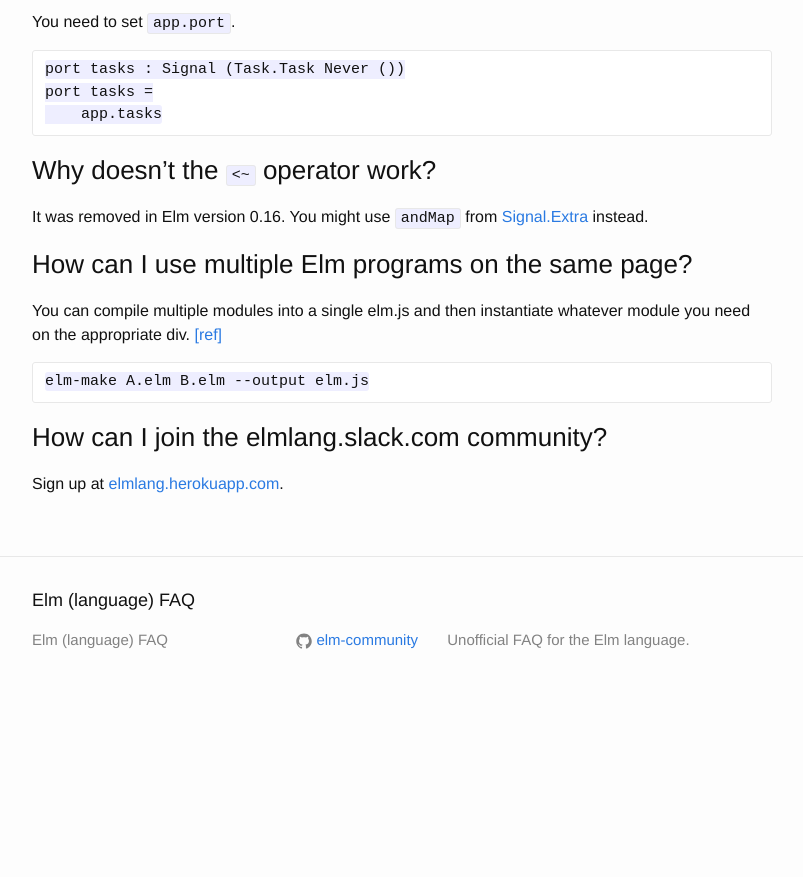
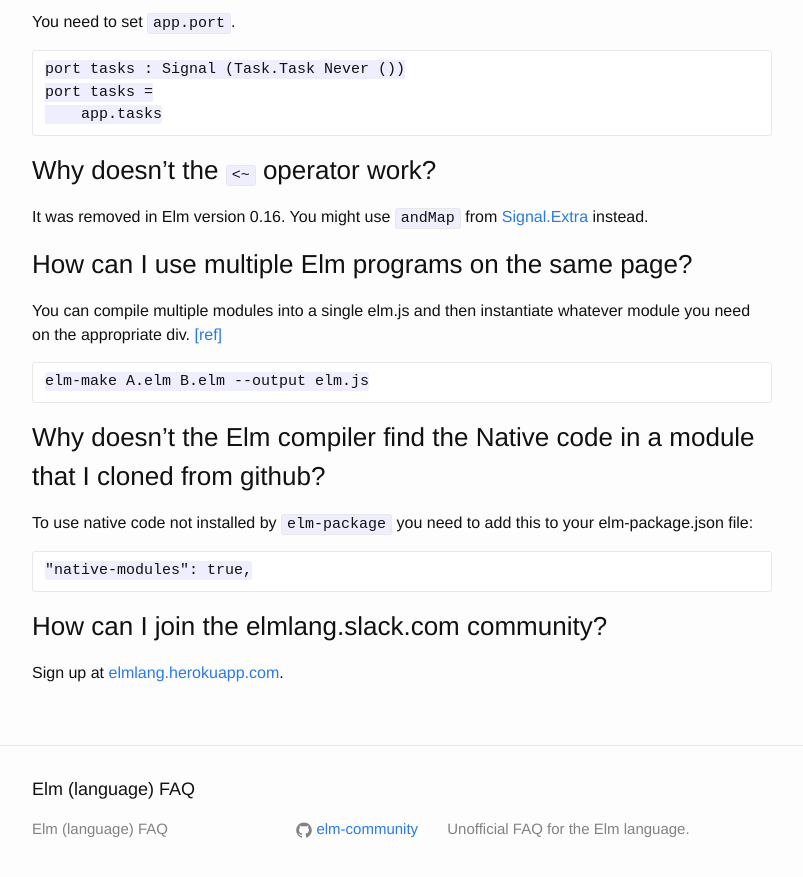
Before and after one commit to gunnarahlberg/elm-faq, a Jekyll site: the page built from index.md, in a window 1280 px wide and 900 px high, scrolled down 2286 px. Shown: the top 877 px of the window, without its empty margins (238-1041 px from the left). Built offline with Jekyll 4.4.1, drawn with Linux system fonts in a browser that asks for light colours; before the commit the page ends 2997 px from its top, so only the background shows below that.

Commit message:
About `native-modules` in elm-package.json.

```diff
--- a/index.md
+++ b/index.md
@@ -92,5 +92,12 @@
 
     elm-make A.elm B.elm --output elm.js
 
+### Why doesn't the Elm compiler find the Native code in a module that I cloned from github?
+
+To use native code not installed by `elm-package` you need to add this to your elm-package.json file:
+
+    "native-modules": true,
+
+
 ### How can I join the elmlang.slack.com community?
 Sign up at [elmlang.herokuapp.com](http://elmlang.herokuapp.com/).
```
